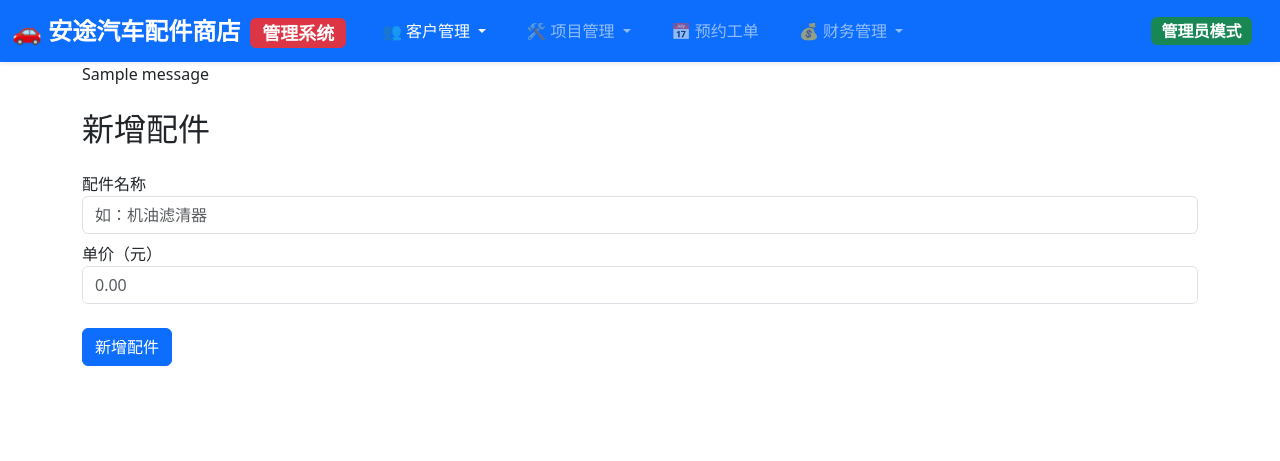
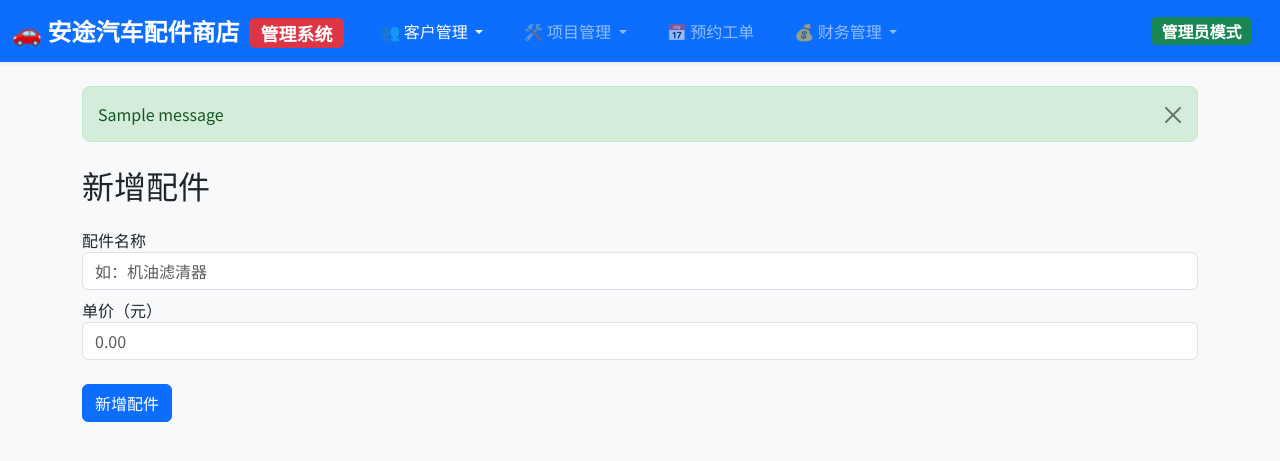
Before and after one commit to josh00123/spb, a Flask app: page /admin/part in a window 1280 px wide. Shown: the top 461 px of the page. Run offline with Flask 3, Linux system fonts and the light colour scheme; one stand-in notice (Sample message) is shown.

Commit message:
Refactor base.html for improved layout and styles

```diff
--- a/templates/base.html
+++ b/templates/base.html
@@ -1,47 +1,66 @@
 <!DOCTYPE html>
-<html>
+<html lang="zh-CN">
 <head>
     <meta charset="utf-8" />
-        <title>{% block title %}{% endblock %}</title>
-        <!-- Bootstrap CSS link -->
-        <link href="https://cdn.jsdelivr.net/npm/bootstrap@5.3.2/dist/css/bootstrap.min.css" rel="stylesheet" integrity="sha384-T3c6CoIi6uLrA9TneNEoa7RxnatzjcDSCmG1MXxSR1GAsXEV/Dwwykc2MPK8M2HN" crossorigin="anonymous">
+    <meta name="viewport" content="width=device-width, initial-scale=1">
+    <title>{% block title %}安途汽车配件管理系统{% endblock %}</title>
+    <!-- Bootstrap 5 CSS -->
+    <link href="https://cdn.jsdelivr.net/npm/bootstrap@5.3.2/dist/css/bootstrap.min.css" rel="stylesheet">
+    <!-- Google Fonts 中文字体 -->
+    <link href="https://fonts.googleapis.com/css2?family=Noto+Sans+SC:wght@400;500;700&display=swap" rel="stylesheet">
+    <style>
+        body { font-family: 'Noto Sans SC', sans-serif; }
+        .flash {
+            margin: 20px 0;
+            padding: 15px;
+            border-radius: 8px;
+        }
+        .flash-success { background: #d4edda; color: #155724; border: 1px solid #c3e6cb; }
+        .flash-error { background: #f8d7da; color: #721c24; border: 1px solid #f5c6cb; }
+    </style>
 </head>
 
-    <body>
+<body class="bg-light">
     {% include 'components/navbar.html' %}
-          <section class="container">
+
+    <main class="container my-4">
         <header>
             {% block header %}{% endblock %}
         </header>
-            {% for message in get_flashed_messages() %}
-              <div class="flash">{{ message }}</div>
+
+        <!-- Flash 消息美化 -->
+        {% with messages = get_flashed_messages(with_categories=true) %}
+            {% if messages %}
+                {% for category, message in messages %}
+                    <div class="flash flash-{{ 'success' if category == 'success' else 'error' }} alert alert-dismissible fade show" role="alert">
+                        {{ message }}
+                        <button type="button" class="btn-close" data-bs-dismiss="alert"></button>
+                    </div>
                 {% endfor %}
+            {% endif %}
+        {% endwith %}
+
         {% block content %}{% endblock %}
-          </section>
+    </main>
 
-        <!-- Bootstrap's JavaScript bundle including Popper -->
-        <script src="https://cdn.jsdelivr.net/npm/bootstrap@5.3.2/dist/js/bootstrap.bundle.min.js" integrity="sha384-C6RzsynM9kWDrMNeT87bh95OGNyZPhcTNXj1NW7RuBCsyN/o0jlpcV8Qyq46cDfL" crossorigin="anonymous"></script>
+    <!-- Bootstrap JS -->
+    <script src="https://cdn.jsdelivr.net/npm/bootstrap@5.3.2/dist/js/bootstrap.bundle.min.js"></script>
+
+    <!-- 表单验证 -->
     <script>
-          // Example starter JavaScript for disabling form submissions if there are invalid fields
     (() => {
         'use strict'
-
-  // Fetch all the forms we want to apply custom Bootstrap validation styles to
         const forms = document.querySelectorAll('.needs-validation')
-
-  // Loop over them and prevent submission
         Array.from(forms).forEach(form => {
             form.addEventListener('submit', event => {
                 if (!form.checkValidity()) {
                     event.preventDefault()
                     event.stopPropagation()
                 }
-
                 form.classList.add('was-validated')
             }, false)
         })
     })()
     </script>
 </body>
-
 </html>
```
Lines whose indentation alone changed are shown as unchanged.
